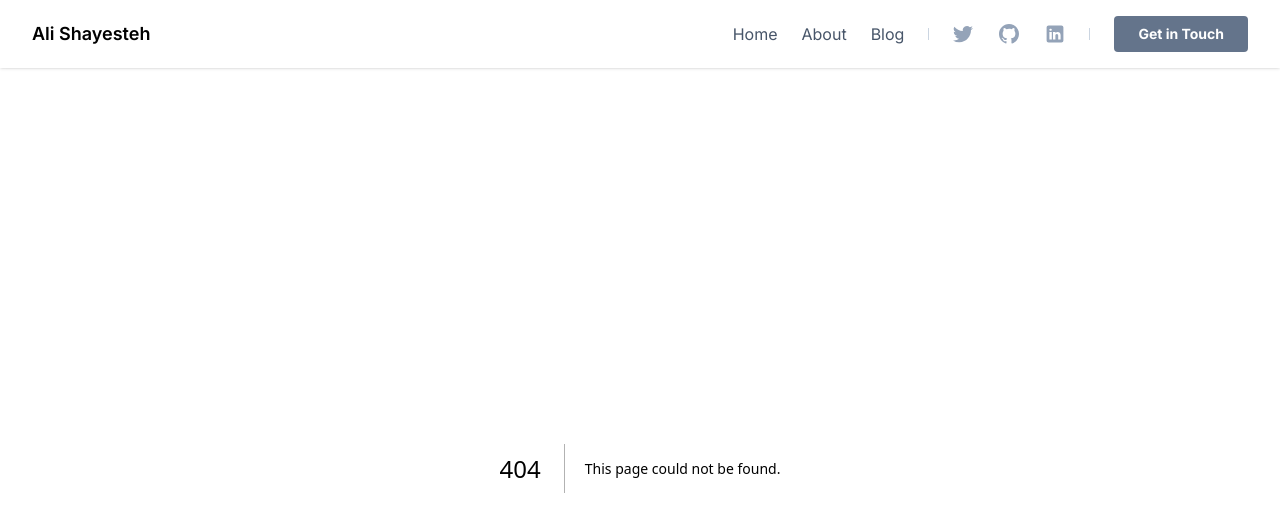
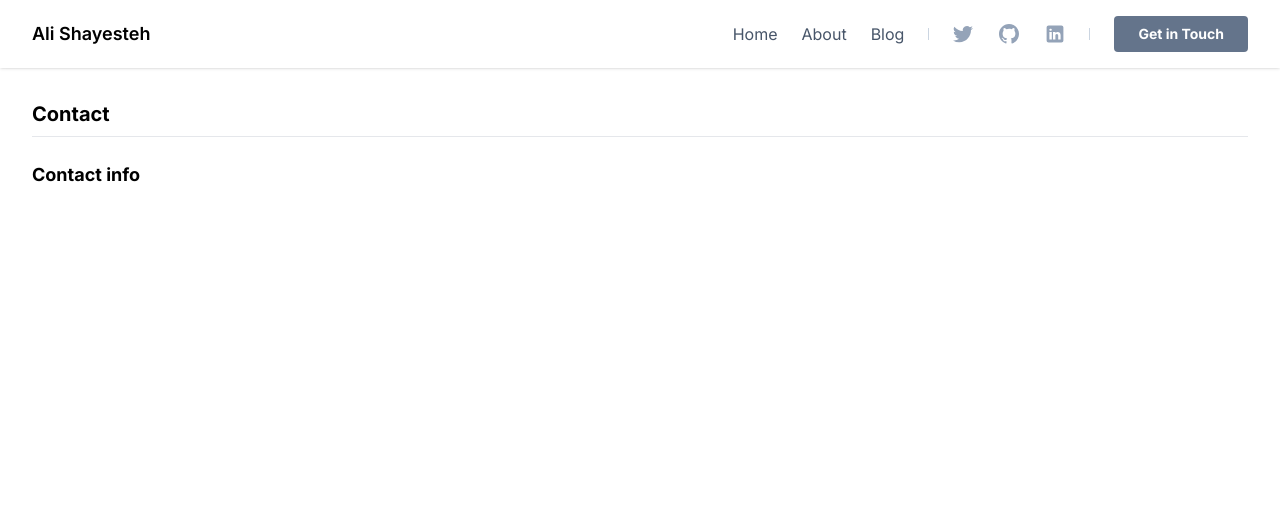
Before and after one commit to ali-shayesteh/portfolio, a Next.js app: page /contact in a window 1280 px wide. Before the commit this address had no page. Shown: the top 532 px of the page. Built offline with nearby package versions, Linux system fonts and the light colour scheme.

Commit message:
add contact page

```diff
--- /dev/null
+++ b/src/app/contact/page.js
@@ -0,0 +1,28 @@
+import Image from "next/image";
+import Link from "next/link";
+
+export const metadata = {
+  title: "Blog Ali Shayesteh | Frontend Engineer Reactjs Nextjs",
+  description:
+    "I'm a frontend engineer, specialized in Javascript, Reactjs, Nextjs, performance enthusiast",
+};
+
+export default function Contact() {
+  return (
+    <div className="container">
+      {/* Intro */}
+      <div className="my-4 ">
+
+        <div>
+          <h1 className="heading-one">{"Contact"}</h1>
+          <div className="border-b mb-6" />
+        </div>
+      </div>
+      {/* Intro */}
+
+      <div>
+        <h2 className="heading-two">{"Contact info"}</h2>
+      </div>
+    </div>
+  );
+}
--- a/src/components/mobile/mobileMenu.jsx
+++ b/src/components/mobile/mobileMenu.jsx
@@ -72,7 +72,7 @@ export default function MobileMenu() {
           ref={menuWapper}
           className={classNames(
             show ? "scale-x-100" : "scale-x-0",
-            "bg-white h-screen shadow-lg w-4/6 transition-all origin-left"
+            "bg-white h-screen shadow-lg w-5/6 transition-all origin-left"
           )}
         >
           {/* <div className="flex justify-end pt-3 pr-5">
```
